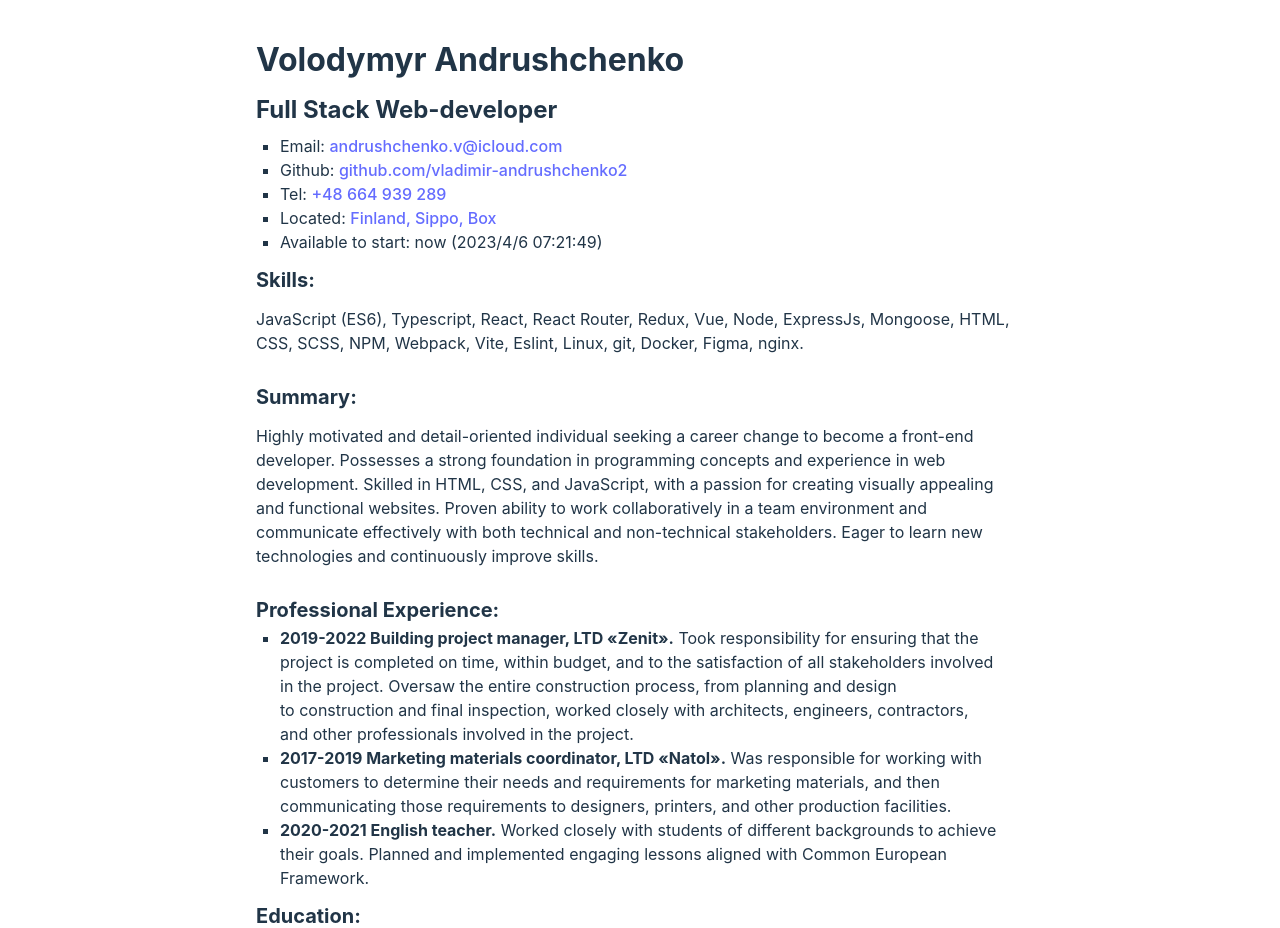
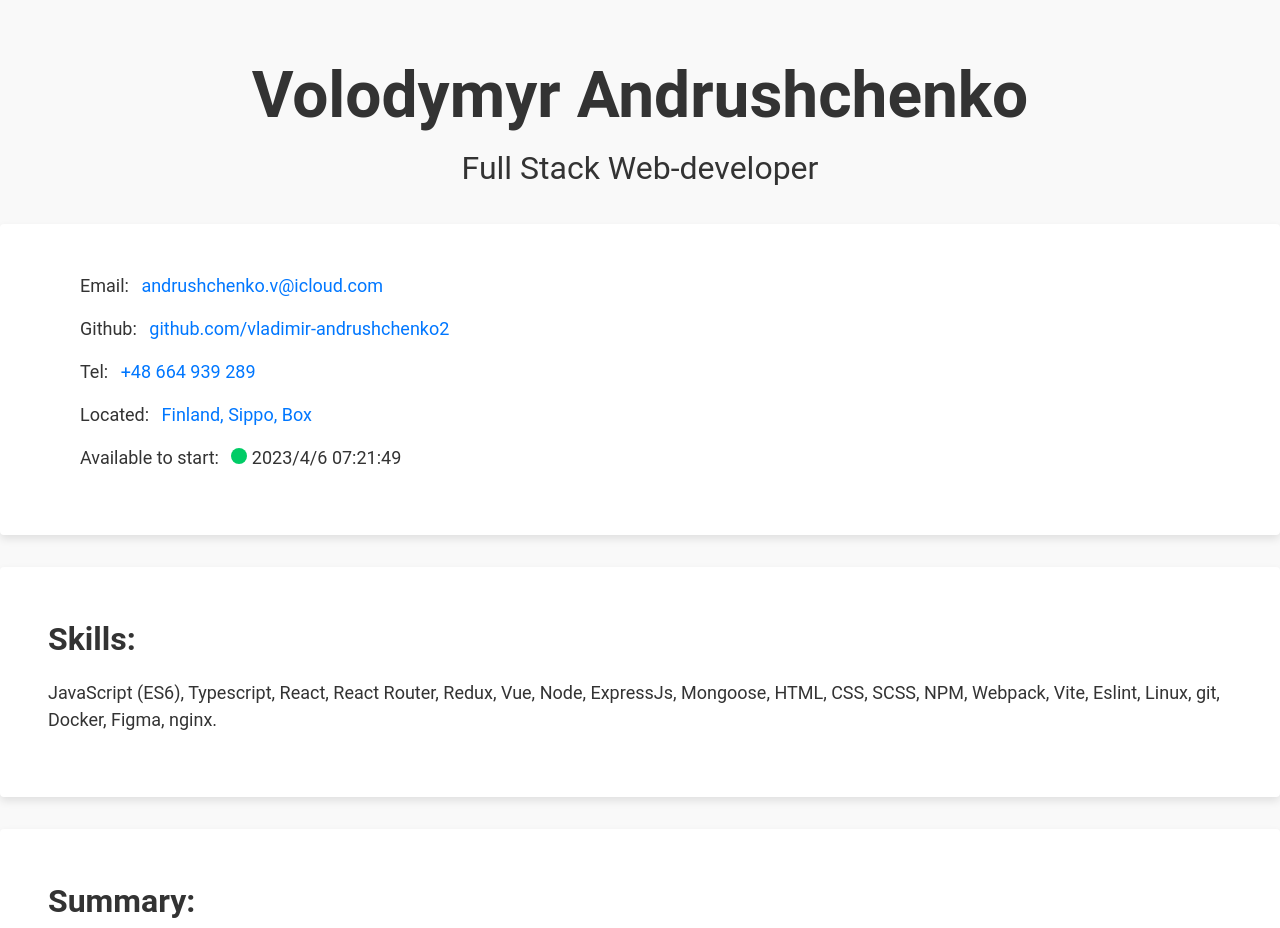
Before and after one commit to vladimir-andrushchenko2/resume, a website built with Vite: page index.html in a window 1280 px wide. Shown: the top 928 px of the page. Built offline with nearby package versions, Linux system fonts and the light colour scheme.

Commit message:
init commit

```diff
--- a/index.html
+++ b/index.html
@@ -37,7 +37,7 @@
         </a>
       </li>
       <li class="list-item">
-        Available to&nbsp;start: now (<span class="now"></span>)
+        Available to&nbsp;start: <span class="now"></span> <span class="clock"></span>
       </li>
     </ul>
   </section>
@@ -153,7 +153,7 @@
     </p>
   </section>
 
-  <section>
+  <section class="section">
     <h3 class="section-header">Languages:</h3>
     <p class="paragraph">
       English (C1, IELTS), German (B2, Goethe-zertifikat), Polish (B1), Ukrainian (native), Russian (native).
--- a/src/main.ts
+++ b/src/main.ts
@@ -1,7 +1,7 @@
 import './style.css'
 
 // this is to display clock on the page
-const currentTimeDisplay = document.querySelector('.now')
+const currentTimeDisplay = document.querySelector('.clock')
 
 setInterval(() => {
   const currentTime = new Date()
--- a/src/style.css
+++ b/src/style.css
@@ -1,79 +1,125 @@
-:root {
-  font-family: Inter, system-ui, Avenir, Helvetica, Arial, sans-serif;
-  line-height: 1.5;
-  font-weight: 400;
-
-  color-scheme: light dark;
-  color: rgba(255, 255, 255, 0.87);
-  background-color: #242424;
-
-  font-synthesis: none;
-  text-rendering: optimizeLegibility;
-  -webkit-font-smoothing: antialiased;
-  -moz-osx-font-smoothing: grayscale;
-  -webkit-text-size-adjust: 100%;
+/* Reset CSS */
+* {
+  box-sizing: border-box;
+  margin: 0;
+  padding: 0;
 }
 
+/* Global Styles */
 body {
-  margin: 0;
-  display: flex;
-  flex-direction: column;
-  align-items: flex-start;
-  padding: 0 20px;
-  min-width: 320px;
-  min-height: 100vh;
-  max-width: 768px;
-  margin: 0 auto;
-  padding: 2rem;
-}
-
-section {
-  margin-bottom: 10px;
+  font-family: 'Roboto', sans-serif;
+  font-size: 16px;
+  line-height: 1.5;
+  color: #333;
+  background-color: #f9f9f9;
 }
 
 a {
-  font-weight: 500;
-  color: #646cff;
-  text-decoration: inherit;
+  color: #0077ff;
+  text-decoration: none;
+  transition: color 0.2s ease;
 }
 
 a:hover {
-  color: #535bf2;
-}
-
-h1 {
-  font-size: 32px;
-  line-height: 1.1;
-  margin: 10px 0;
-}
-
-h2 {
-  font-size: 24px;
-  line-height: 1.1;
-  margin: 10px 0;
-}
-
-h3 {
-  font-size: 20px;
-  line-height: 1.1;
-  margin: 5px 0;
+  color: #005ae6;
 }
 
 ul {
-  list-style: square;
-  padding: 0 24px;
-  margin: 0;
+  list-style: none;
 }
 
-@media (prefers-color-scheme: light) {
-  :root {
-    color: #213547;
-    background-color: #ffffff;
+/* Header */
+.header-1 {
+  font-size: 3rem;
+  font-weight: 700;
+  text-align: center;
+  margin-top: 3rem;
+}
+
+.header-2 {
+  font-size: 1.5rem;
+  font-weight: 400;
+  text-align: center;
+  margin-bottom: 2rem;
+}
+
+/* Section */
+.section {
+  margin: 2rem 0;
+  padding: 2rem;
+  background-color: #fff;
+  box-shadow: 0 0.25rem 0.5rem rgba(0, 0, 0, 0.1);
+  border-radius: 0.25rem;
+}
+
+.section-header {
+  font-size: 1.5rem;
+  font-weight: 600;
+  margin-bottom: 1rem;
+}
+
+.paragraph {
+  font-size: 1rem;
+  font-weight: 400;
+  margin-bottom: 1rem;
+  line-height: 1.5;
+}
+
+/* Unordered List */
+.unordered-list {
+  margin-left: 2rem;
+}
+
+.list-item {
+  font-size: 1rem;
+  font-weight: 400;
+  margin-bottom: 1rem;
+  line-height: 1.5;
+}
+
+.link {
+  font-size: 1rem;
+  font-weight: 400;
+  margin-left: 0.5rem;
+}
+
+/* Available to start */
+.now {
+  display: inline-block;
+  width: 1rem;
+  height: 1rem;
+  border-radius: 50%;
+  background-color: #00cc66;
+  margin-left: 0.5rem;
+}
+
+/* Media Queries */
+@media screen and (min-width: 768px) {
+  .header-1 {
+    font-size: 4rem;
   }
-  a:hover {
-    color: #747bff;
+
+  .header-2 {
+    font-size: 2rem;
   }
-  button {
-    background-color: #f9f9f9;
+
+  .section {
+    padding: 3rem;
+  }
+
+  .section-header {
+    font-size: 2rem;
+  }
+
+  .paragraph {
+    font-size: 1.125rem;
+  }
+
+  .list-item {
+    font-size: 1.125rem;
+  }
+
+  .link {
+    font-size: 1.125rem;
   }
 }
```
